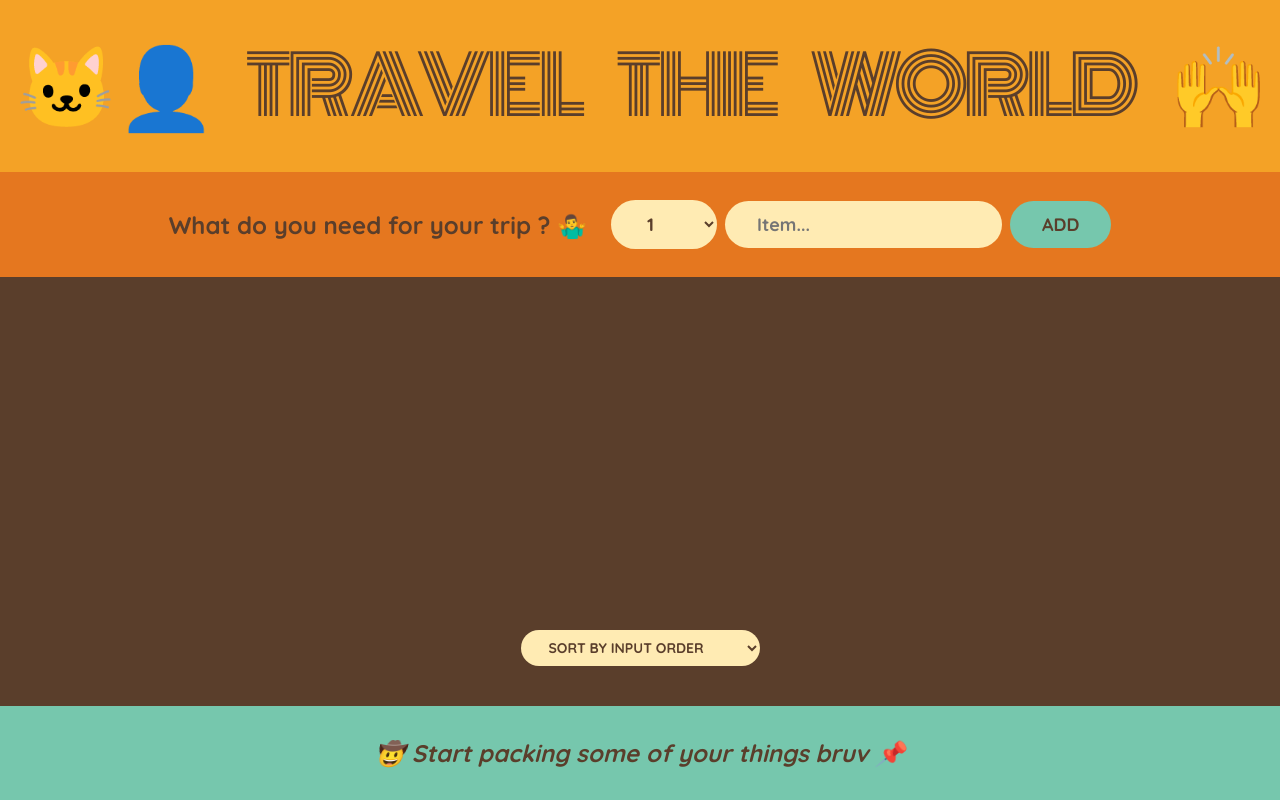
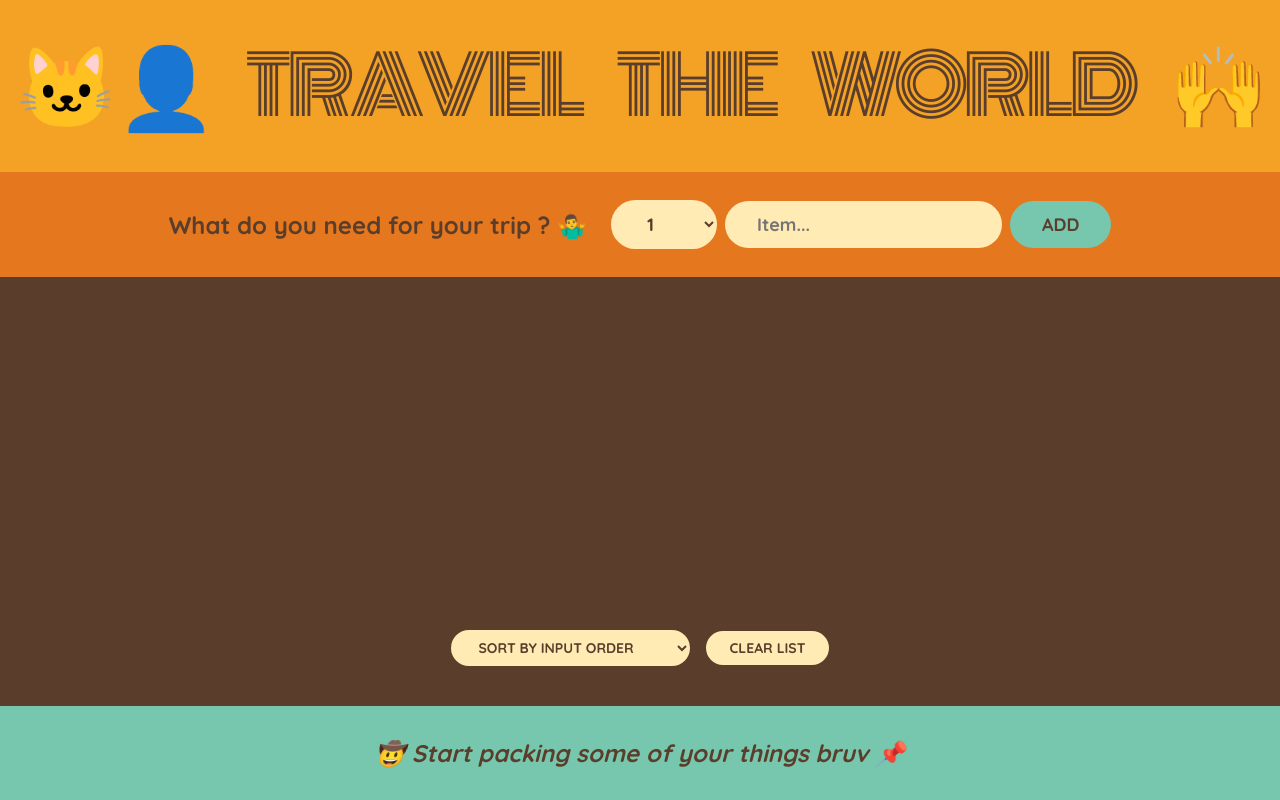
Before and after one commit to kshitizadhikari/travel-list, a React (Create React App) app: page / in a window 1280 px wide. Built offline with nearby package versions, Linux system fonts and the light colour scheme.

Commit message:
Add ClearList Feature

```diff
--- a/src/App.js
+++ b/src/App.js
@@ -19,6 +19,14 @@
     );
   }
 
+  function handleClearList() {
+    const confirmed = window.confirm(
+      "Are you sure you want to delete all items in the list ??"
+    );
+
+    if (confirmed) setItems([]);
+  }
+
   return (
     <div className="app">
       <Logo />
@@ -27,6 +35,7 @@
         items={items}
         onDeleteItem={handleDeleteItem}
         onToggleItem={handleToggleItem}
+        onClearList={handleClearList}
       />
       <Stats items={items} />
     </div>
@@ -83,7 +92,7 @@
   );
 }
 
-function PackingList({ items, onDeleteItem, onToggleItem }) {
+function PackingList({ items, onDeleteItem, onToggleItem, onClearList }) {
   const [sortBy, setSortBy] = useState("input");
   let sortedItems;
 
@@ -115,6 +124,7 @@
           <option value="description">Sort By Description</option>
           <option value="packed">Sort By Packed Status</option>
         </select>
+        <button onClick={onClearList}>Clear List</button>
       </div>
     </div>
   );
```
